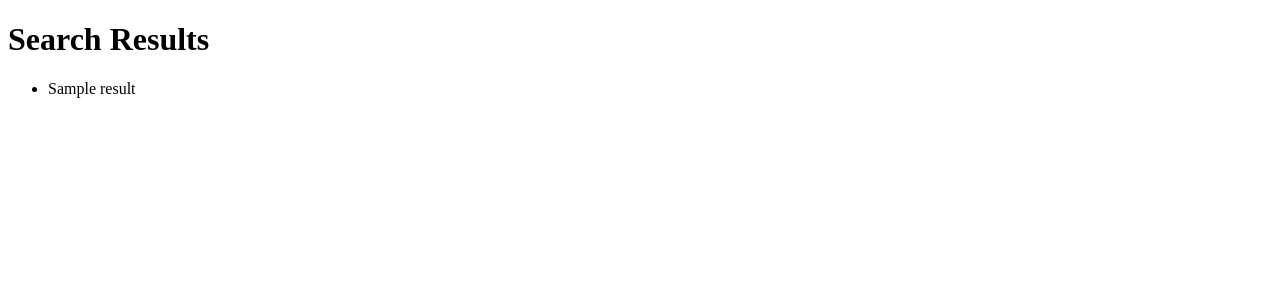
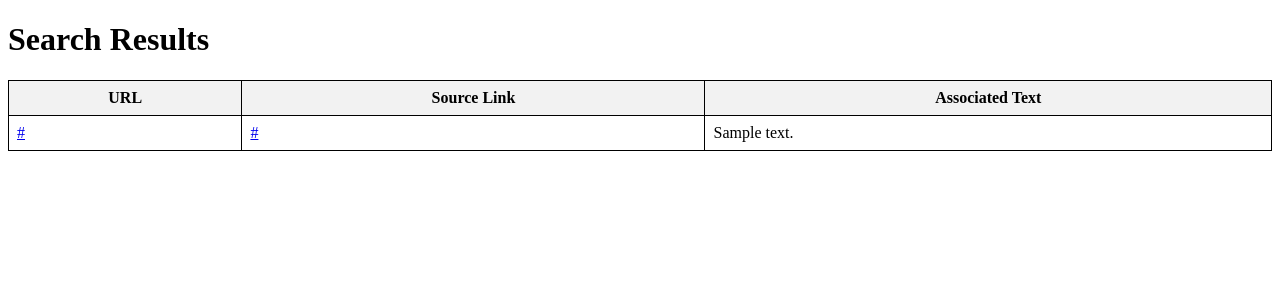
Before and after one commit to zhonghao-sheng/website_review_tool, a Django app: template templates/results.html in a window 1280 px wide. Shown: the top 300 px of the page. Run offline with Django 3.2, Linux system fonts and the light colour scheme; the template is opened without the code that fills it: most values are stand-ins (such as "Sample title", 1, 10 or a date in 2020).

Commit message:
Update results.html

```diff
--- a/templates/results.html
+++ b/templates/results.html
@@ -2,34 +2,50 @@
 <html>
 <head>
     <title>Results</title>
-    {% comment %} <script>
-        window.addEventListener("beforeunload", function (event) {
-            // Replace with the correct job_id
-            const jobId = "{{ job_id }}";
+    <style>
+        /* Style for the table */
+        table {
+            border-collapse: collapse; /* Merge borders between table cells to avoid double borders */
+            width: 100%; /* Make the table occupy the full width of the page */
+        }
 
-            // Send a request to stop the job
-            fetch(`/search_link/stop-job/${jobId}/`, {
-                method: 'POST',
-                headers: {
-                    'X-CSRFToken': '{{ csrf_token }}',
-                    'Content-Type': 'application/json'
-                },
-            }).then(response => {
-                if (!response.ok) {
-                    console.error('Failed to stop job');
-                }
-            }).catch(error => {
-                console.error('Error stopping job:', error);
-            });
-        });
-    </script> {% endcomment %}
+        /* Apply border and padding to the table, table headers, and table cells */
+        table, th, td {
+            border: 1px solid black; /* Set a 1px solid black border */
+            padding: 8px; /* Add padding inside the table cells */
+        }
+
+        /* Style the table header */
+        th {
+            background-color: #f2f2f2; /* Set a light gray background color for the header */
+        }
+    </style>
 </head>
 <body>
     <h1>Search Results</h1>
-    <ul>
-        {% for result in results %}
-            <li>{{ result }}</li>
-        {% endfor %}
-    </ul>
+    <table>
+        <thead>
+            <tr>
+                <th>URL</th> <!-- Column for URLs -->
+                <th>Source Link</th> <!-- Column for source links -->
+                <th>Associated Text</th> <!-- Column for associated text -->
+            </tr>
+        </thead>
+        <tbody>
+            <!-- Loop through the 'results' list and render each dictionary as a row -->
+            {% for result in results %}
+            <tr>
+                <!-- Display URL as a clickable link -->
+                <td><a href="{{ result.url }}">{{ result.url }}</a></td>
+
+                <!-- Display Source Link as a clickable link -->
+                <td><a href="{{ result.source_link }}">{{ result.source_link }}</a></td>
+
+                <!-- Display associated text as plain text -->
+                <td>{{ result.associated_text }}</td>
+            </tr>
+            {% endfor %}
+        </tbody>
+    </table>
 </body>
 </html>
```
